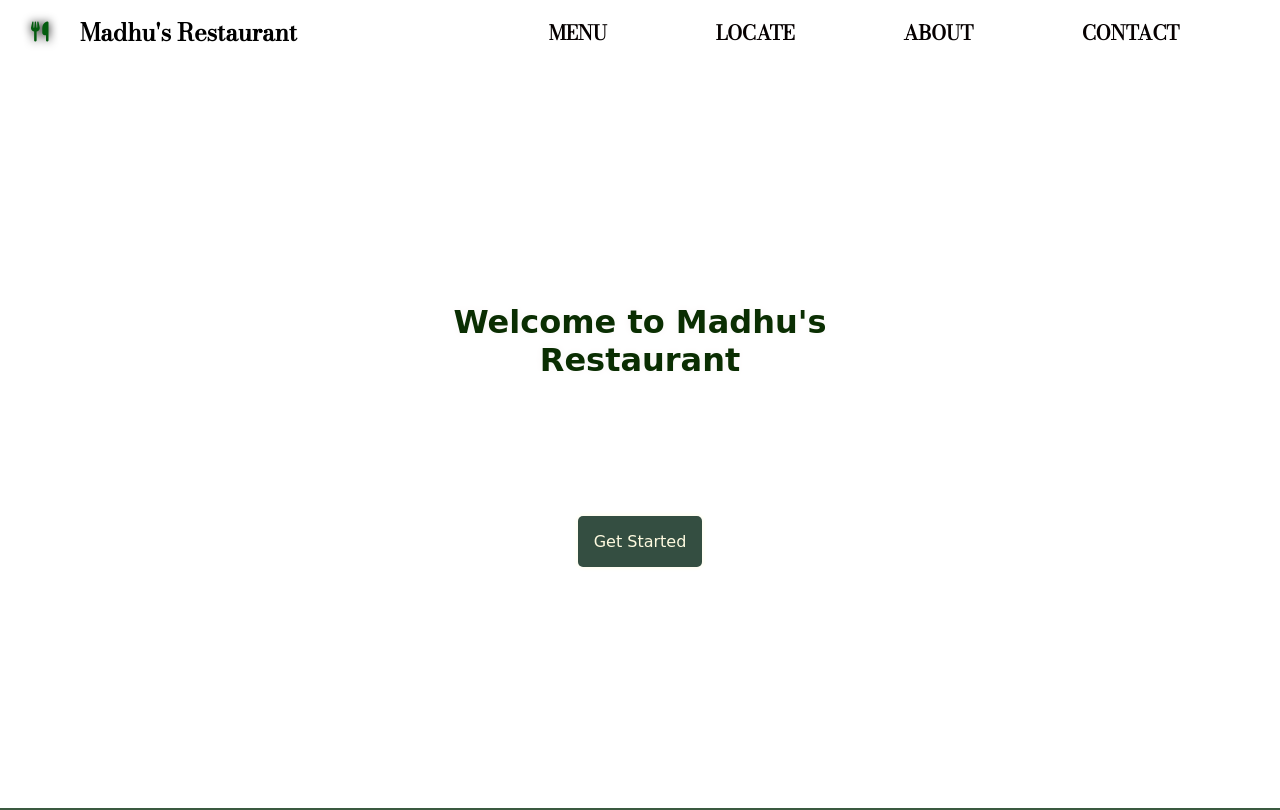
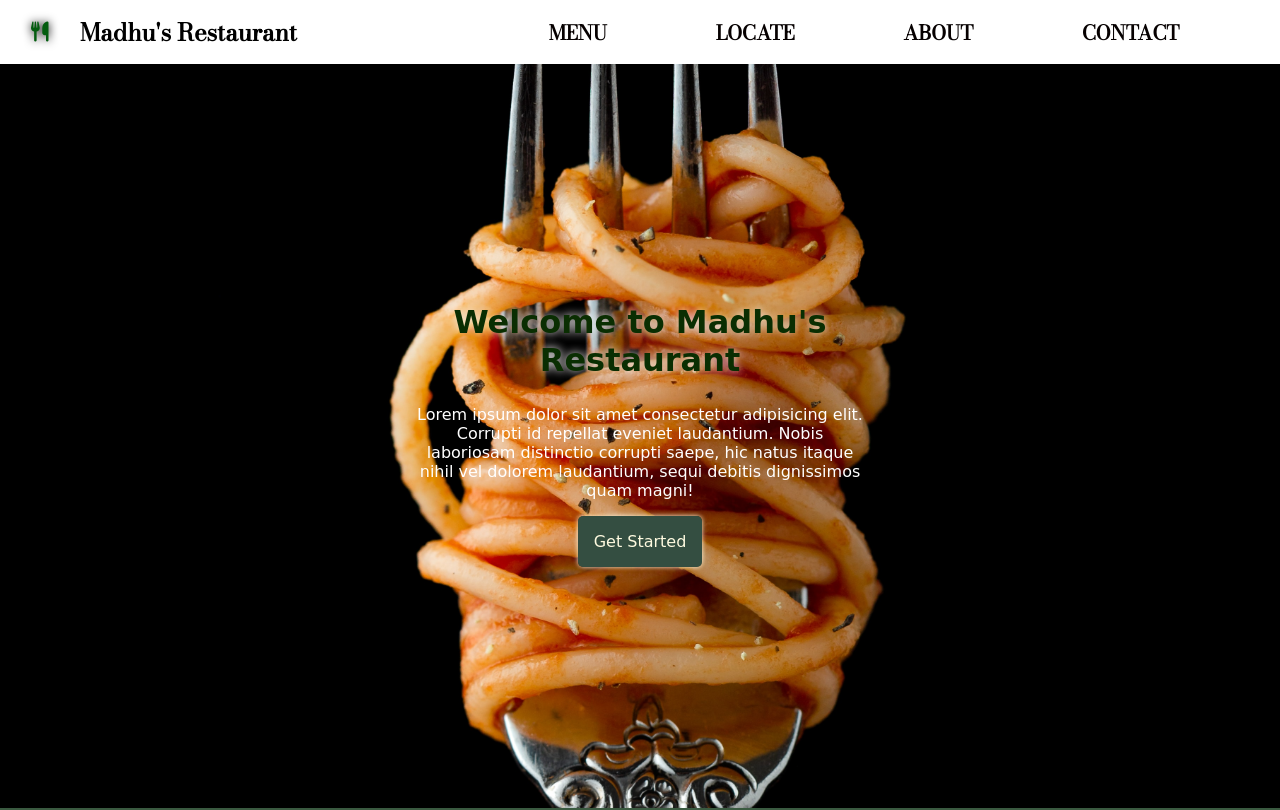
Before and after one commit to Abhinav670007/restaurant, a plain HTML site: page index.html in a window 1280 px wide. Shown: the top 810 px of the page. Drawn offline with nearby package versions, Linux system fonts and the light colour scheme; a web font is replaced by a local one.

Commit message:
init commit

```diff
--- a/index.html
+++ b/index.html
@@ -35,7 +35,7 @@
         </ul>
       </nav>
       <section id="home">
-        <img src="/retaurent/mae-mu-Pvclb-iHHYY-unsplash.jpg" alt="">
+        <img src="./images/mae-mu-Pvclb-iHHYY-unsplash.jpg" alt="">
         <div class="quote">
           <h2>Welcome to Madhu's Restaurant</h2>
           <p>
```
